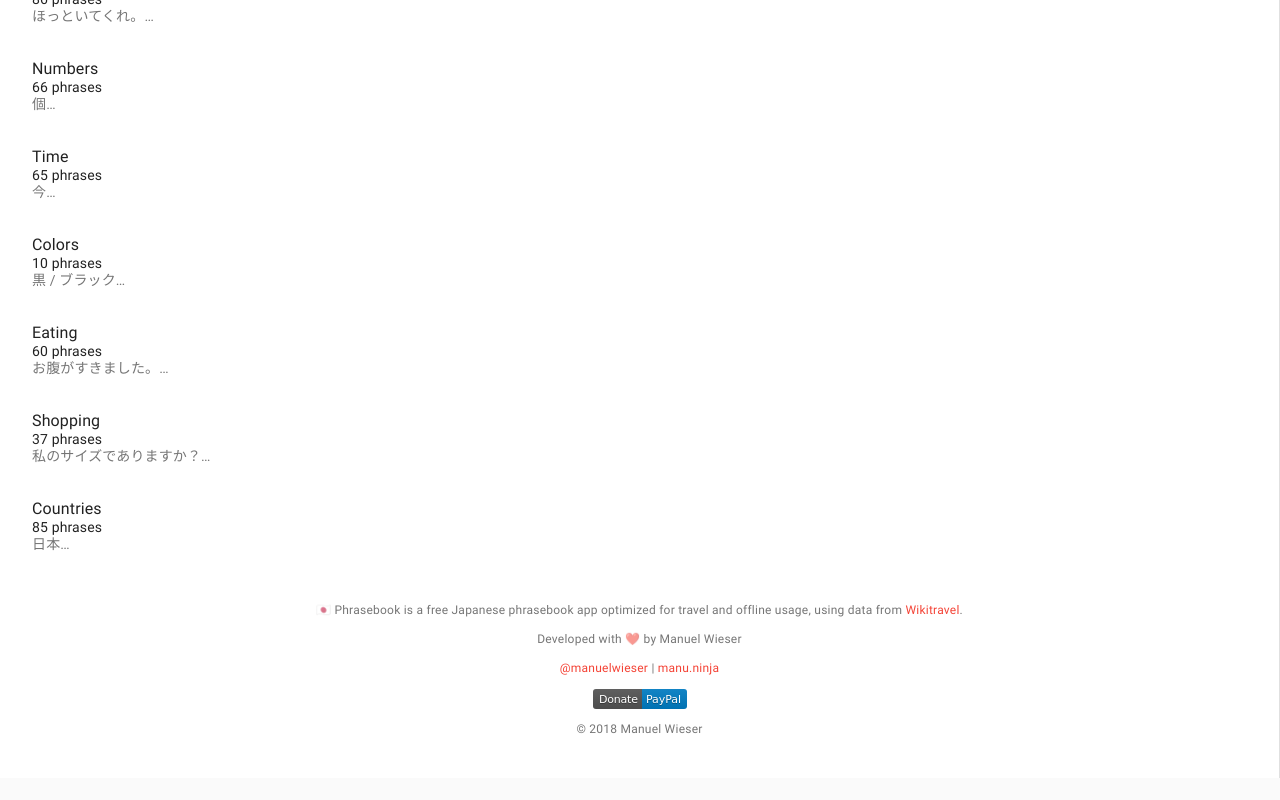
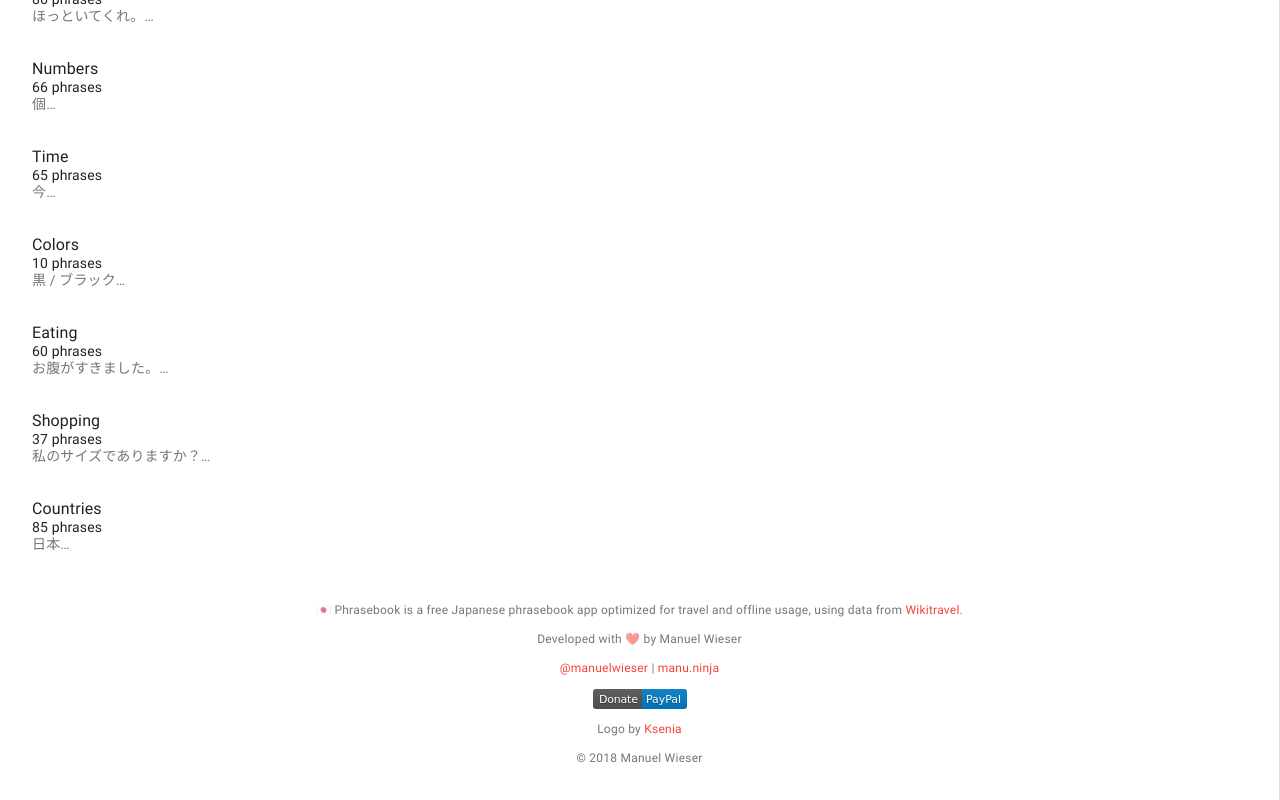
Before and after one commit to Lorti/phrasebook, a Vue app: page / in a window 1280 px wide. Shown: the part 374-1174 px from the top of the page. Before the commit the page ends 1152 px from the top, so only its background shows below. Built offline with nearby package versions, Linux system fonts and the light colour scheme; a web font is replaced by a local one.

Commit message:
Add attribution to footer

```diff
--- a/src/App.vue
+++ b/src/App.vue
@@ -63,6 +63,7 @@
         <p>Developed with ❤️ by Manuel Wieser</p>
         <p><a href="https://twitter.com/manuelwieser">@manuelwieser</a> | <a href="https://manu.ninja">manu.ninja</a></p>
         <p><a href="https://www.paypal.me/manuninja"><img src="./assets/paypal.svg" alt="Donate"></a></p>
+        <p>Logo by <a href="https://steemit.com/@happyksu" target="_blank" rel="noopener">Ksenia</a></p>
         <p>© {{ (new Date()).getFullYear() }} Manuel Wieser</p>
       </footer>
     </md-app-content>
```
